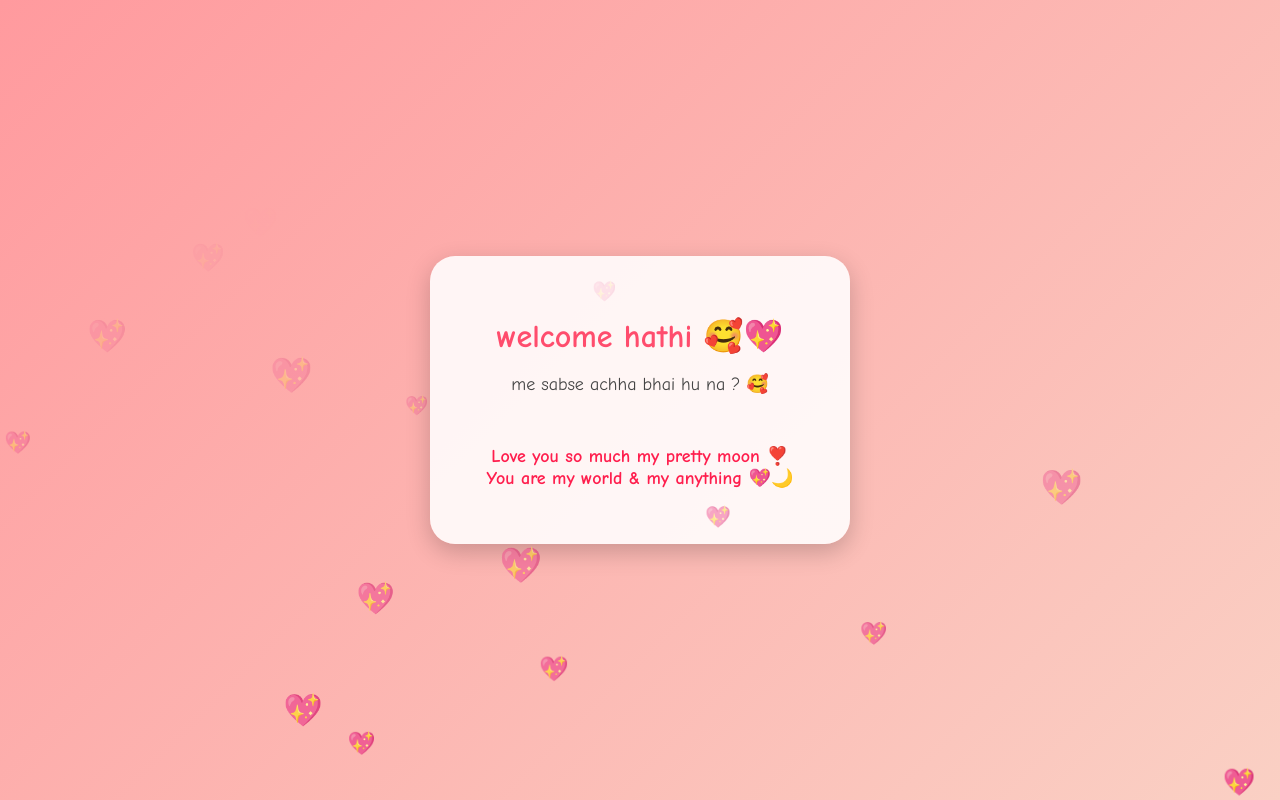
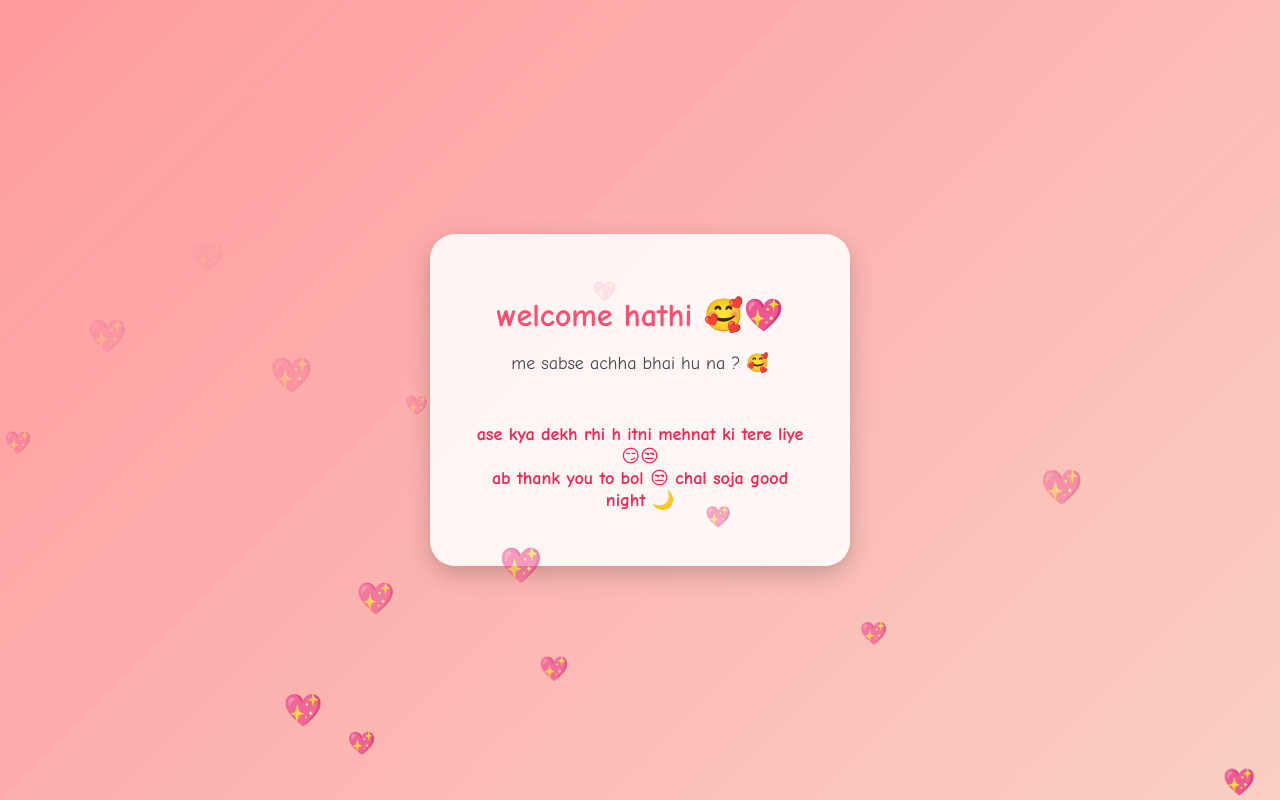
Before and after one commit to anandballabh714-ux/Hathi-ke-liye-, a plain HTML site: page index.html in a window 1280 px wide. Both pictures are taken after a click on the button "Yes 😍". Drawn offline with Linux system fonts and the light colour scheme.

Commit message:
Update title and message in index.html

```diff
--- a/index.html
+++ b/index.html
@@ -3,7 +3,7 @@
 <head>
   <meta charset="UTF-8" />
   <meta name="viewport" content="width=device-width, initial-scale=1.0" />
-  <title>Love Proposal 💖</title>
+  <title>for african hathi💖</title>
 
   <style>
     body {
@@ -92,7 +92,7 @@
 
     /* Card Bounce Animation */
     .card.bounce {
-      animation: bounce 0.6s ease;
+      animation: bounce 2s ease;
     }
 
     @keyframes bounce {
@@ -173,7 +173,7 @@
     // Yes button click
     yesBtn.addEventListener("click", () => {
       message.innerHTML =
-        "Love you so much my pretty moon ❣️<br> You are my world & my anything 💖🌙";
+        "ase kya dekh rhi h itni mehnat ki tere liye 😏😒<br>ab thank you to bol 😒 chal soja good night 🌙";
 
       message.classList.add("show");
       card.classList.add("bounce");
```
